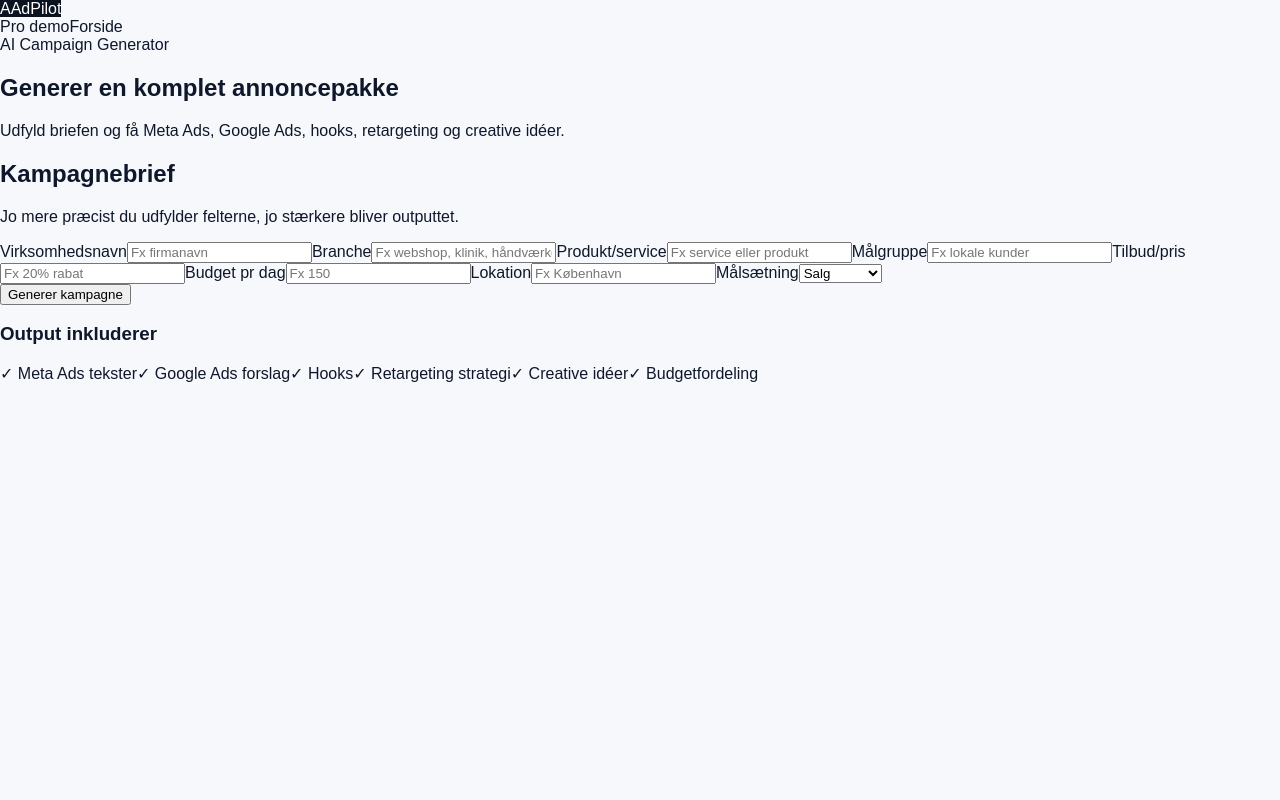
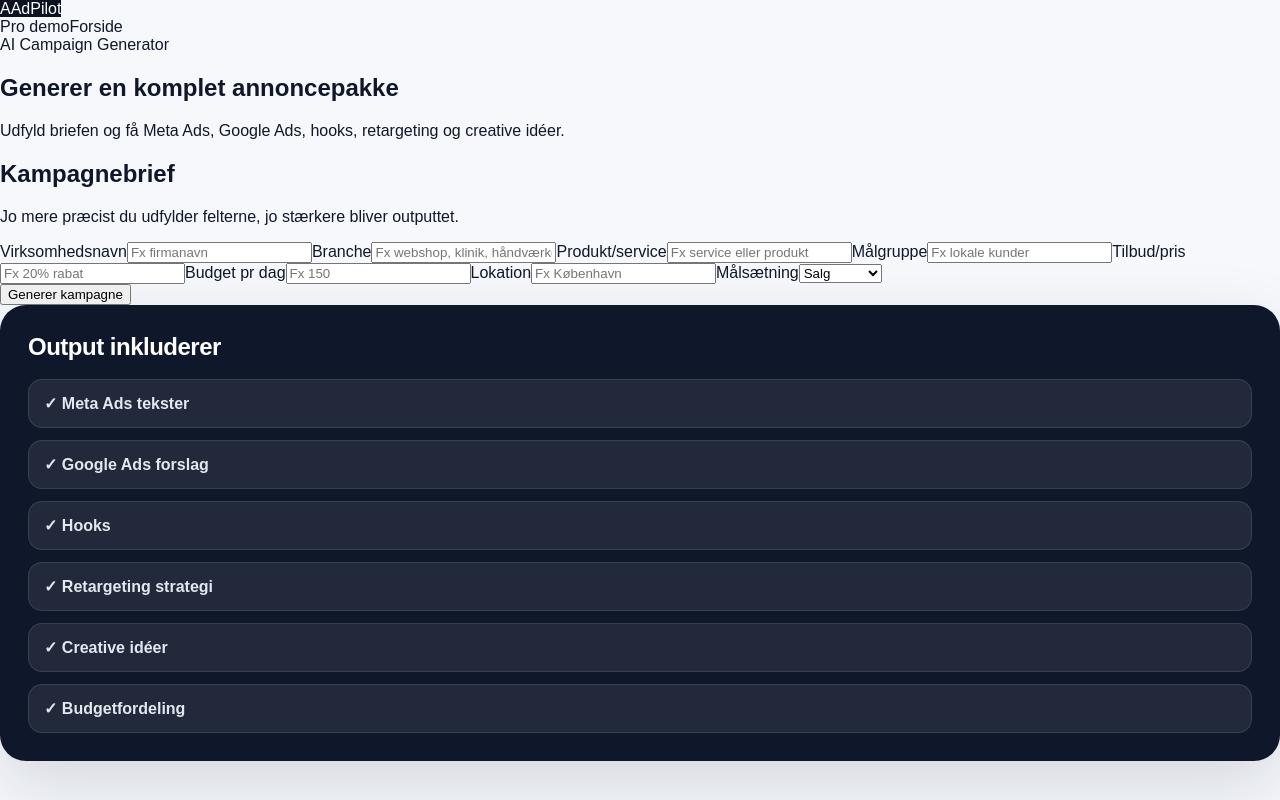
Before and after one commit to postjkhandel-ship-it/adpilot, a Next.js app: page /dashboard in a window 1280 px wide. Built offline with nearby package versions, Linux system fonts and the light colour scheme.

Commit message:
Update globals.css

```diff
--- a/app/globals.css
+++ b/app/globals.css
@@ -490,3 +490,34 @@ a { color: inherit; text-decoration: none; }
     margin-right: 22px;
   }
 }
+.summary {
+  background: #0f172a;
+  color: white;
+  border-radius: 26px;
+  padding: 28px;
+  align-self: start;
+  box-shadow: 0 24px 70px rgba(15,23,42,.14);
+}
+
+.summary h3 {
+  margin: 0 0 18px;
+  font-size: 24px;
+  letter-spacing: -0.5px;
+}
+
+.summary span {
+  display: flex;
+  align-items: center;
+  gap: 10px;
+  background: rgba(255,255,255,.08);
+  border: 1px solid rgba(255,255,255,.10);
+  color: #e2e8f0;
+  padding: 14px 15px;
+  border-radius: 14px;
+  margin-bottom: 12px;
+  font-weight: 850;
+}
+
+.summary span:last-child {
+  margin-bottom: 0;
+}
```
